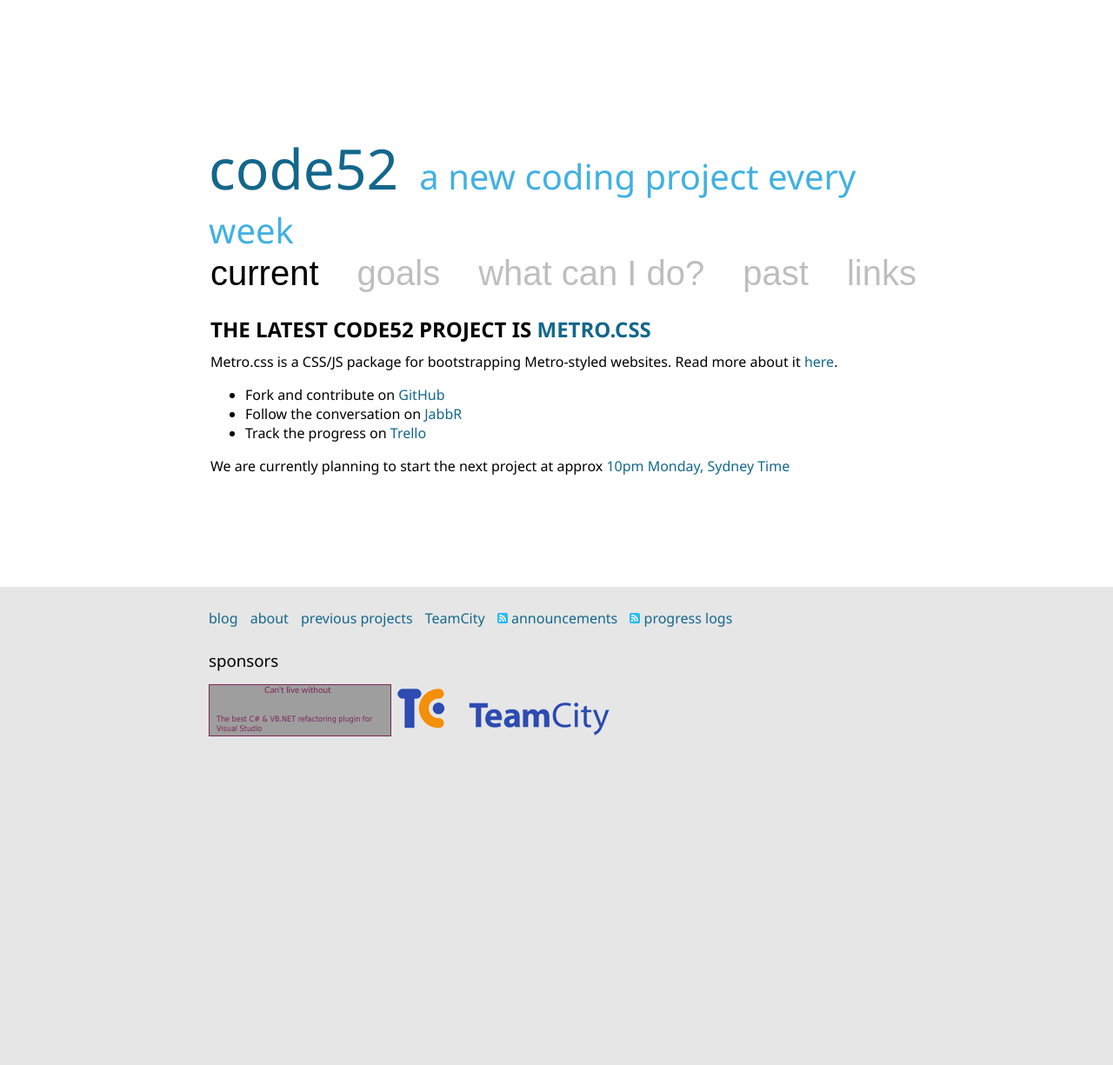
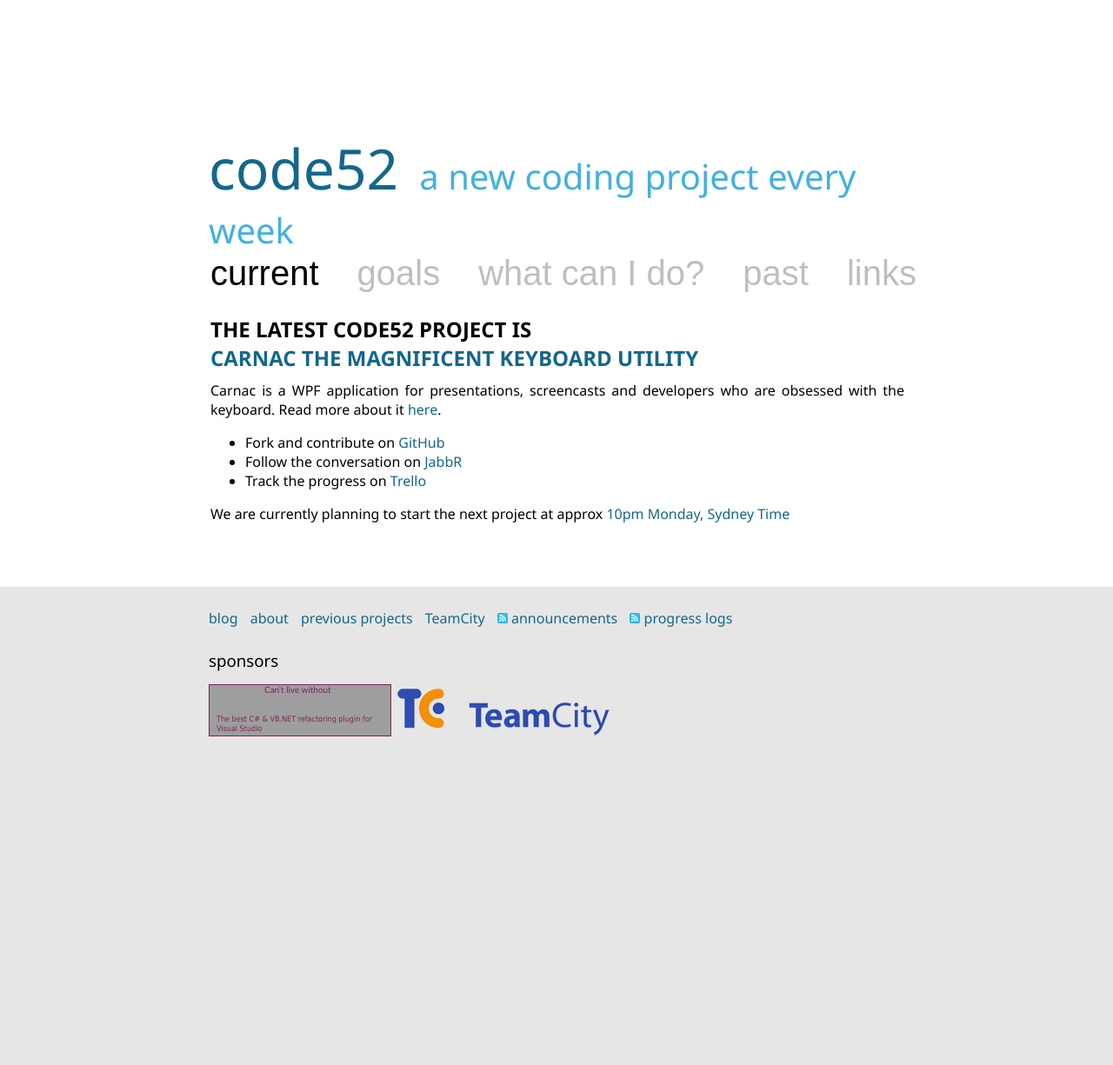
Before and after one commit to Code52/code52.github.com, a Jekyll site: the page built from index.html, in a window 1280 px wide. Shown: the whole page at 87% size. Built offline with Jekyll 4.4.1, drawn with Linux system fonts in a browser that asks for light colours; nearby versions of some CDN libraries; Markdown is read by kramdown in place of the engine named in the settings; grey boxes are pictures that could not be loaded.

Commit message:
post and latest project updated

```diff
--- a/_includes/latest_project.html
+++ b/_includes/latest_project.html
@@ -1,17 +1,17 @@
 <div class="pivot-item">
 	<h3>current</h3>
-	<h4>The latest Code52 project is <a href="/metro-dot-css.html">metro.css</a></h4>
+	<h4>The latest Code52 project is <br /><a href="/carnac.html">Carnac the Magnificent Keyboard Utility</a></h4>
 
-	<div class="description">Metro.css is a CSS/JS package for bootstrapping Metro-styled websites. Read more about it <a href="/metro-dot-css.html">here</a>.</div>
+	<div class="description">Carnac is a WPF application for presentations, screencasts and developers who are obsessed with the keyboard. Read more about it <a href="/carnac.html">here</a>.</div>
 
 	<div class="details">
 
 		<ul>
-			<li>Fork and contribute on <a href="https://github.com/Code52/metro.css">GitHub</a></li>
+			<li>Fork and contribute on <a href="https://github.com/Code52/carnac">GitHub</a></li>
 			<li>Follow the conversation on <a href="https://jabbr.net/">JabbR</a></li>
-			<li>Track the progress on <a href="https://trello.com/board/metro-css/4f2fd841a5146fa91fbff127">Trello</a></li>
+			<li>Track the progress on <a href="https://trello.com/board/carnac/4f38fe6ec2fe26391c4e7d34">Trello</a></li>
 		</ul>
 
 	</div>
-	<div class="description">We are currently planning to start the next project at approx <a href="http://timeanddate.com/worldclock/fixedtime.html?iso=20120206T22&p1=240">10pm Monday, Sydney Time</a></div>
+	<div class="description">We are currently planning to start the next project at approx <a href="http://timeanddate.com/worldclock/fixedtime.html?iso=20120220T22&p1=240">10pm Monday, Sydney Time</a></div>
 </div>
```
Also changed, not shown: _posts/2012-02-14-carnac.md (added, +50 -0 lines), img/keyjedi.jpg (added).
